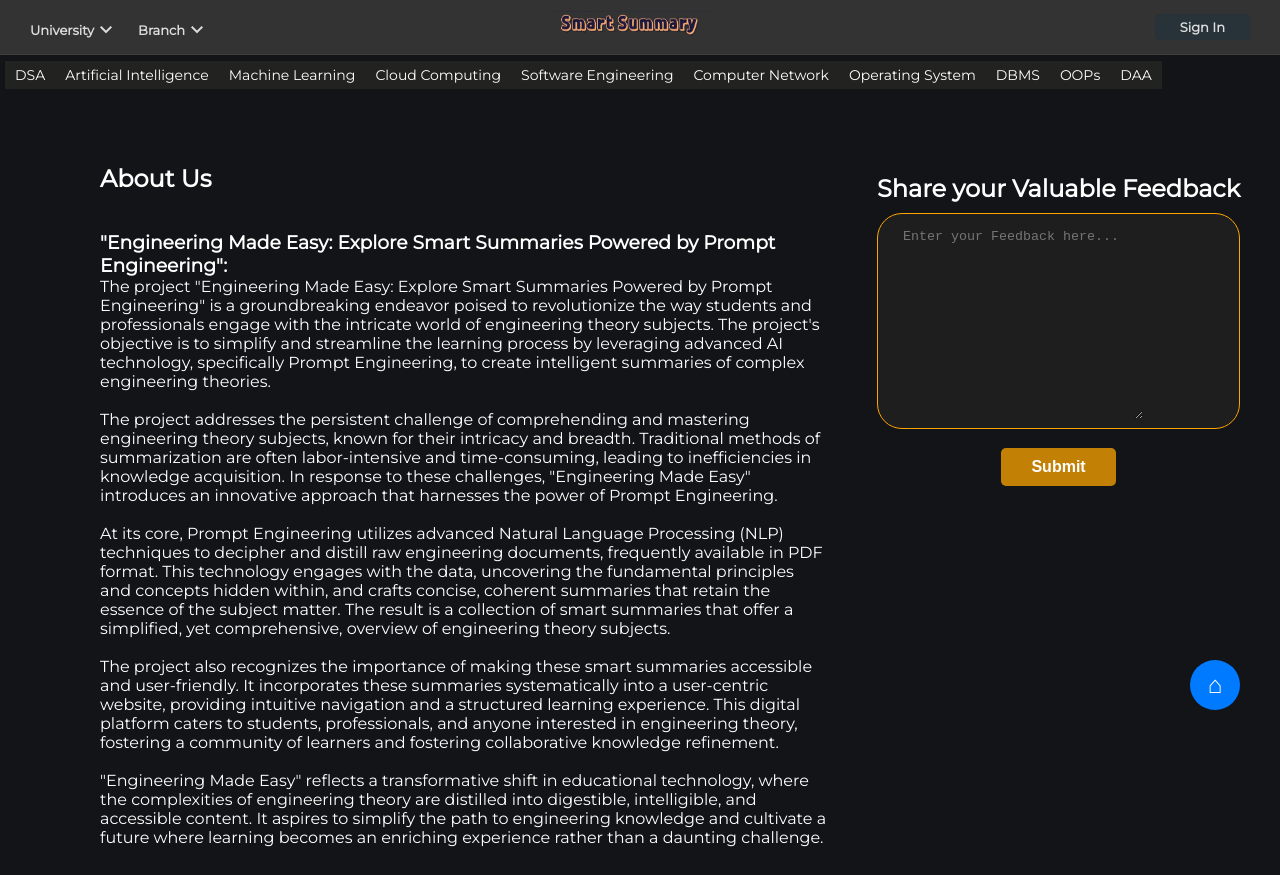
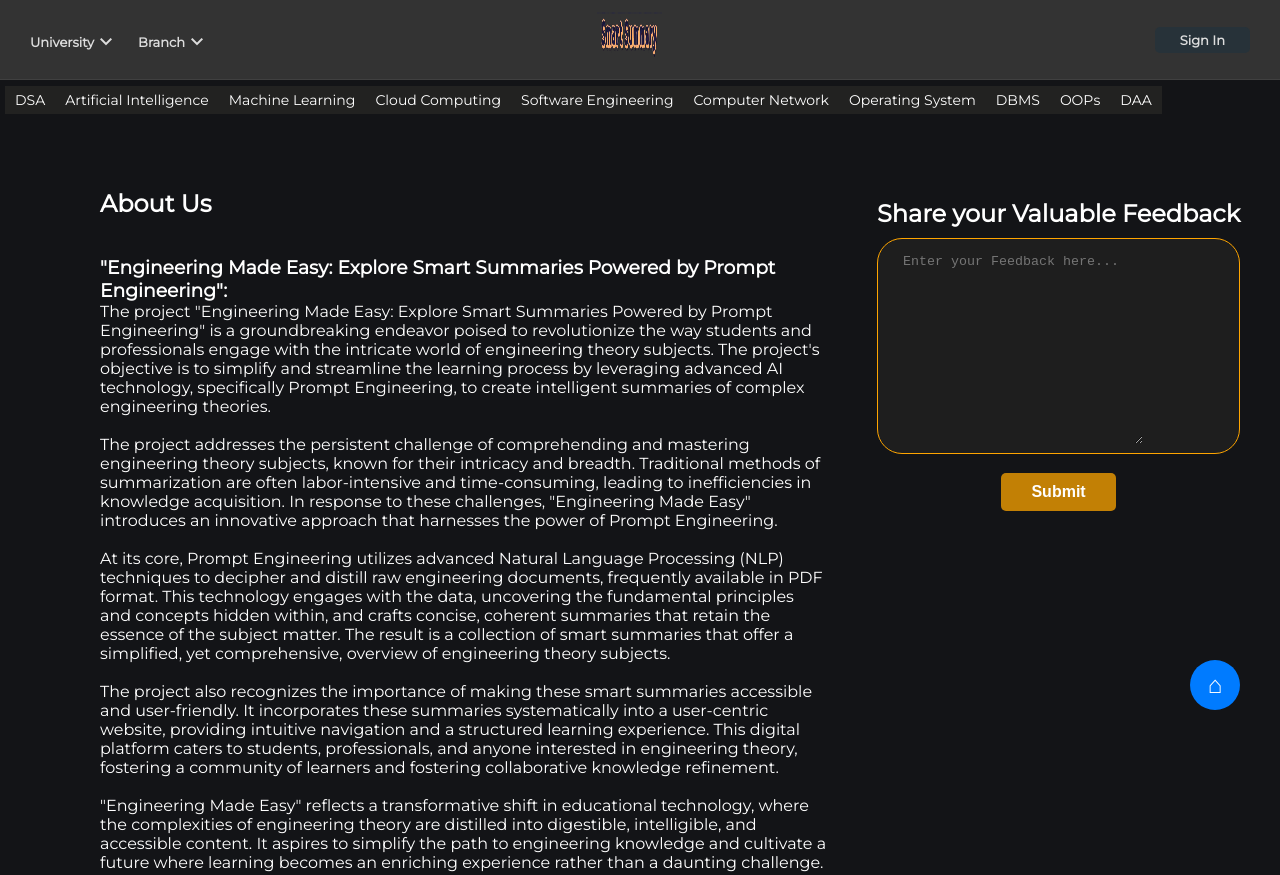
Before and after one commit to Ashutosh-Raut/Smart-Summary, a plain HTML site: page about.html in a window 1280 px wide. Shown: the top 875 px of the page. Drawn offline with nearby package versions, Linux system fonts and the light colour scheme.

Commit message:
Add files via upload

```diff
--- a/about.html
+++ b/about.html
@@ -57,7 +57,7 @@
 
             </ul>
 
-            <div id="logo"><a href="main.html"><img src="logo.png" height="30px" width="160px"></a></div>
+            <div id="logo"><a href="main.html"><img src="logo.png" height="55px" width="65px"></a></div>
 
             <ul class="interactions">
 
```
